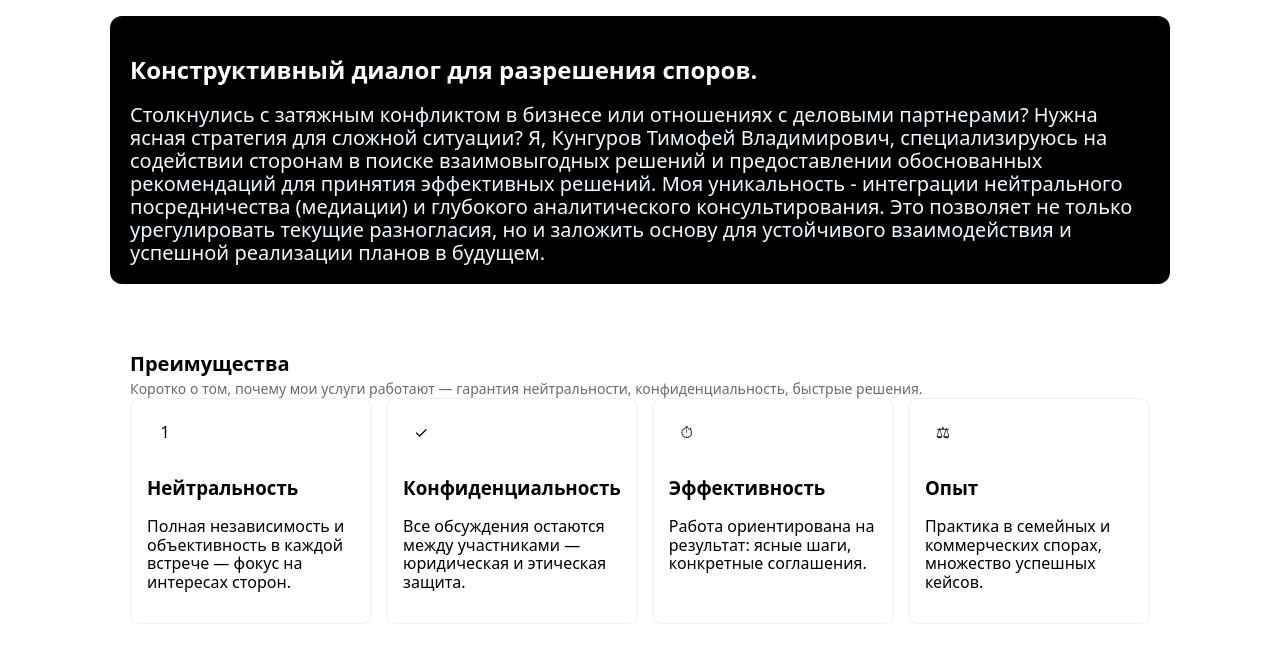
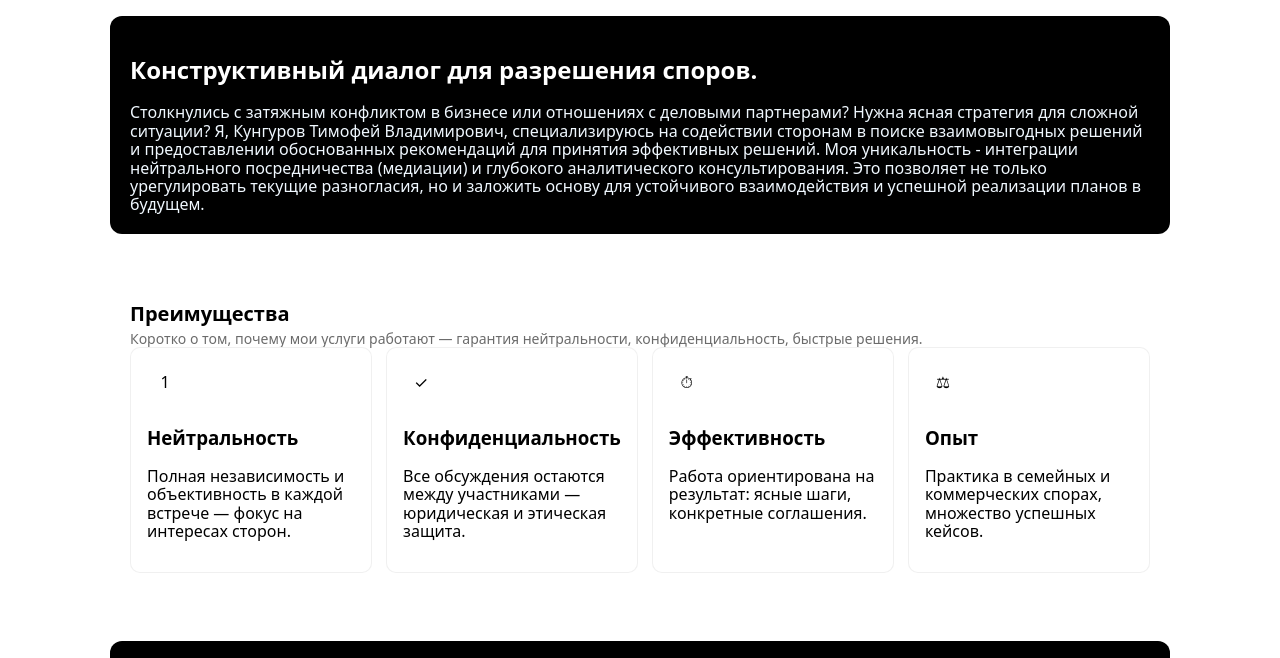
Before and after one commit to Romachello/timofey-mediator, a website: page index.html in a window 1280 px wide. Shown: the part 110-768 px from the top of the page. Drawn offline with Linux system fonts and the light colour scheme.

Commit message:
2 коммит шаблон проекта3

```diff
--- a/index.html
+++ b/index.html
@@ -31,7 +31,7 @@
       </header>
       <section id="" class="block_black">
          <h2 class="">Конструктивный диалог для разрешения споров.</h2>
-         <p class="block__lead" style="font-size: 20px; color: aliceblue;">
+         <p class="block__lead" style="font-size: 16px; color: aliceblue;">
             Столкнулись с затяжным конфликтом в бизнесе или отношениях с деловыми партнерами? Нужна ясная стратегия для
             сложной ситуации?
             Я, Кунгуров Тимофей Владимирович, специализируюсь на содействии сторонам в поиске взаимовыгодных решений и
```
